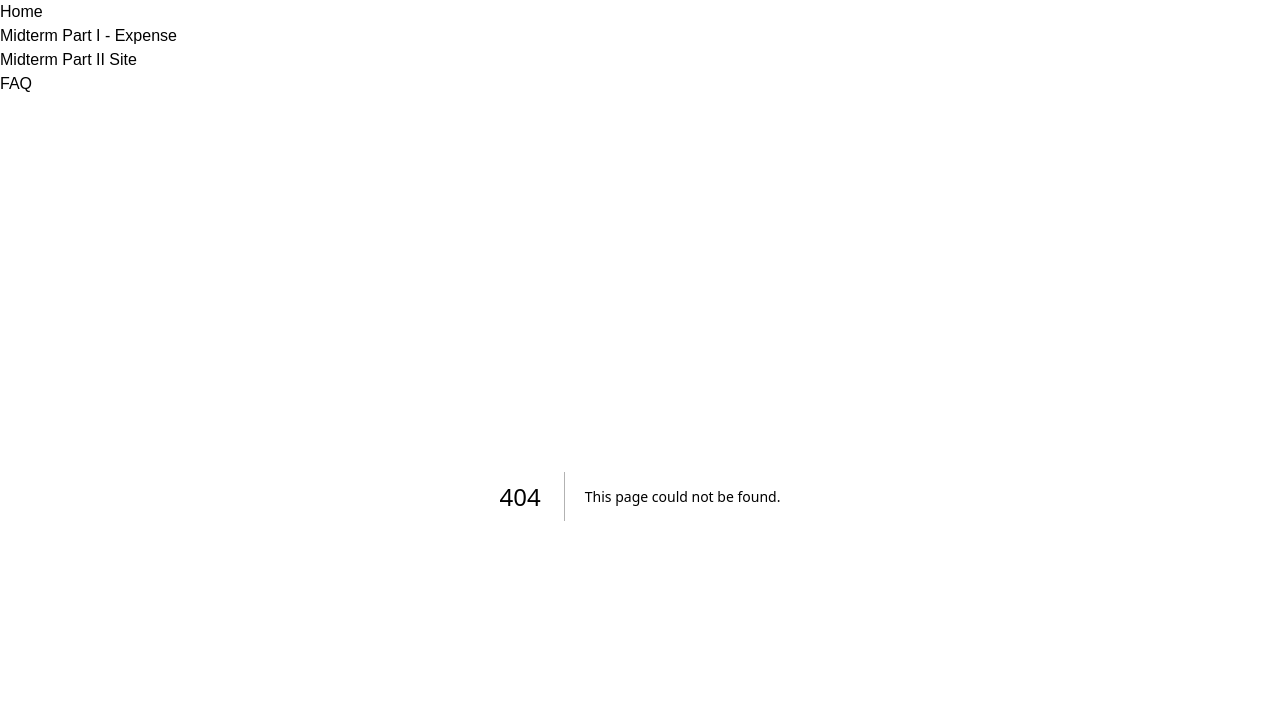
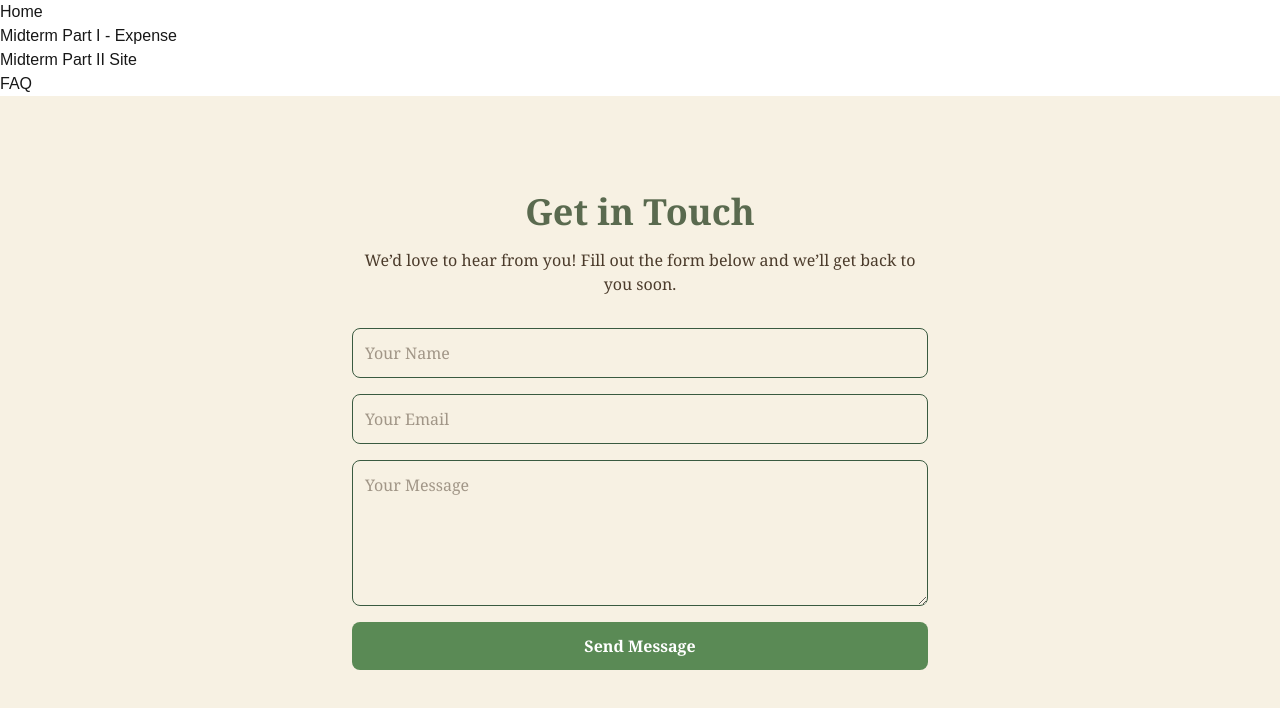
Before and after one commit to HzahidCUNY/final343, a Next.js app: page /contact in a window 1280 px wide. Before the commit this address had no page. Shown: the top 708 px of the page. Built offline with nearby package versions, Linux system fonts and the light colour scheme.

Commit message:
inital comit

```diff
--- /dev/null
+++ b/src/app/about/page.jsx
@@ -0,0 +1,18 @@
+export default function About() {
+    return (
+      <main className="min-h-screen bg-[#f7f1e3] text-[#4b3b2b] font-serif p-8">
+        <section className="text-center max-w-3xl mx-auto py-16">
+          <h1 className="text-4xl font-bold mb-4 text-[#5a6a4f]">About Hajran’s Stationery</h1>
+          <p className="text-lg leading-relaxed">
+            Hajran’s Stationery was born from a love of creativity and organization.
+            Whether you're planning events, journaling, or sketching your next masterpiece,
+            our supplies are crafted to make your workflow smoother and more enjoyable.
+          </p>
+          <p className="mt-6 text-base text-[#6b4c3b]">
+            We believe that everyone deserves beautiful, functional tools. Our carefully
+            curated products are here to support you at school, work, or home.
+          </p>
+        </section>
+      </main>
+    );
+  }
--- /dev/null
+++ b/src/app/contact/page.jsx
@@ -0,0 +1,38 @@
+export default function Contact() {
+    return (
+      <main className="min-h-screen bg-[#f7f1e3] text-[#4b3b2b] font-serif p-8">
+        <section className="text-center max-w-xl mx-auto py-16">
+          <h1 className="text-4xl font-bold mb-4 text-[#5a6a4f]">Get in Touch</h1>
+          <p className="mb-8">
+            We’d love to hear from you! Fill out the form below and we’ll get back to you soon.
+          </p>
+          <form className="flex flex-col gap-4">
+            <input
+              type="text"
+              placeholder="Your Name"
+              className="border border-[#3a5a40] rounded-lg p-3"
+              required
+            />
+            <input
+              type="email"
+              placeholder="Your Email"
+              className="border border-[#3a5a40] rounded-lg p-3"
+              required
+            />
+            <textarea
+              rows="5"
+              placeholder="Your Message"
+              className="border border-[#3a5a40] rounded-lg p-3"
+              required
+            />
+            <button
+              type="submit"
+              className="bg-[#5a8a55] text-white font-bold py-3 rounded-lg hover:bg-[#3a5a40] transition"
+            >
+              Send Message
+            </button>
+          </form>
+        </section>
+      </main>
+    );
+  }
```
